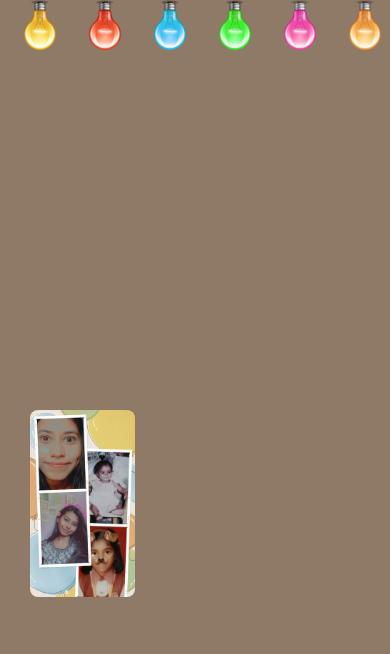
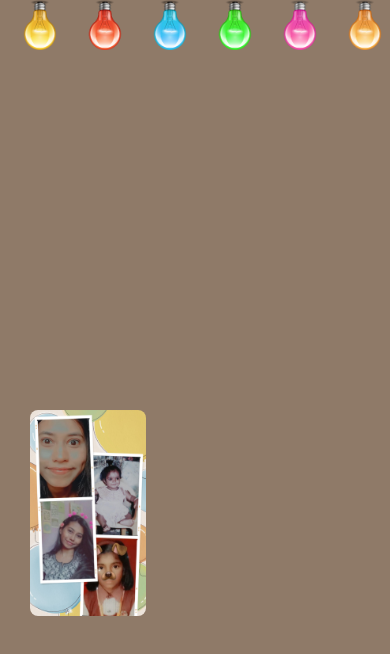
Before and after one commit to Ayush-Agrawal-lab/happy-birthday, a website: page index.html in a window 390 px wide. Both pictures are taken after a click on the button "TURN ON LIGHTS". Drawn offline with nearby package versions, Linux system fonts and the light colour scheme; files whose address does not match are found by name.

Commit message:
Update loading.css

```diff
--- a/loading.css
+++ b/loading.css
@@ -115,6 +115,16 @@
     transform: rotate(360deg);
   }
 }
+@media (max-width: 768px) {
+  .celebrate-img, .cake {
+    width: 90%; /* Full width on smaller screens */
+  }
+
+  .celebration {
+    flex-direction: column; /* Stack items vertically */
+  }
+}
+
 /* Celebration Layout */
 .celebration {
   display: flex;
```
